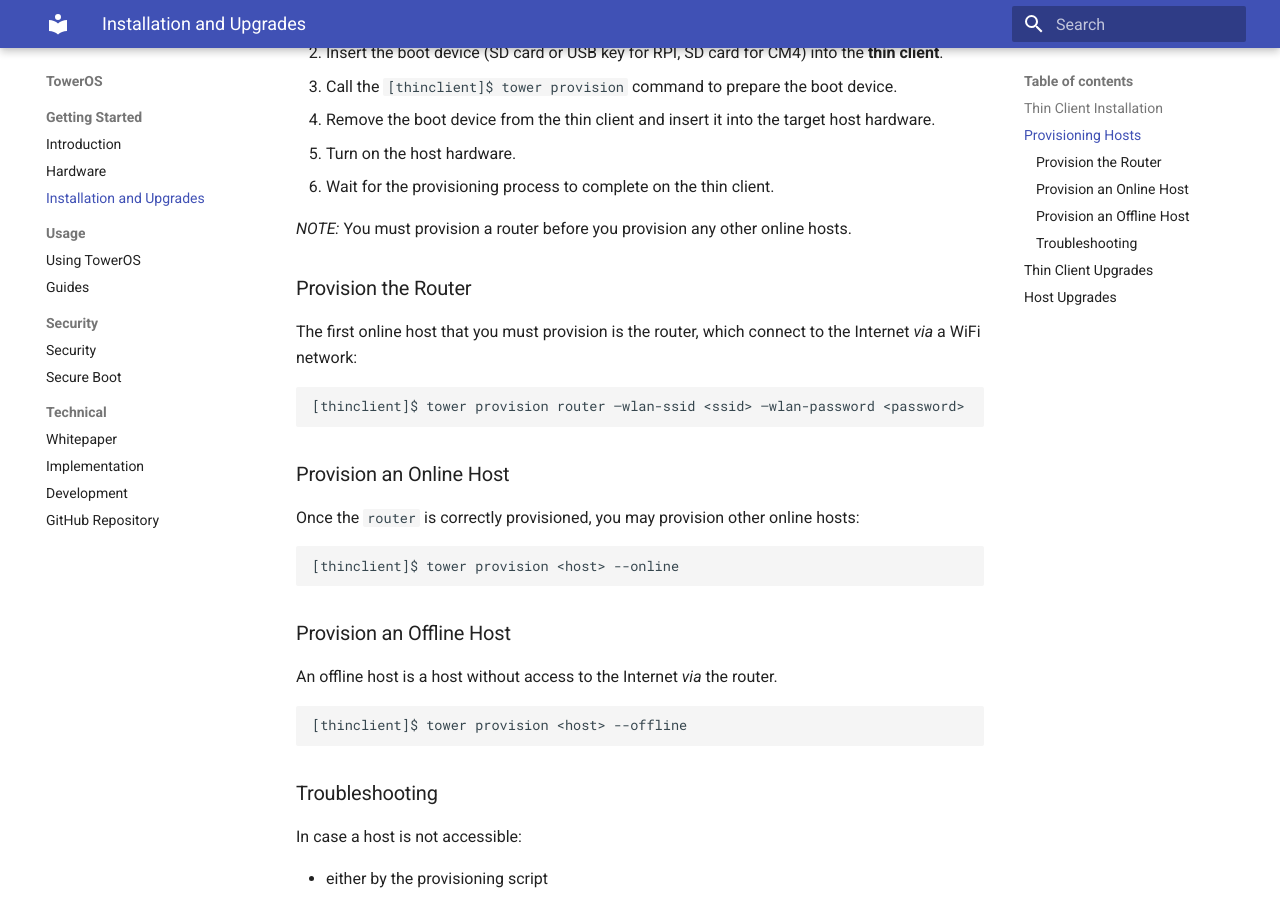
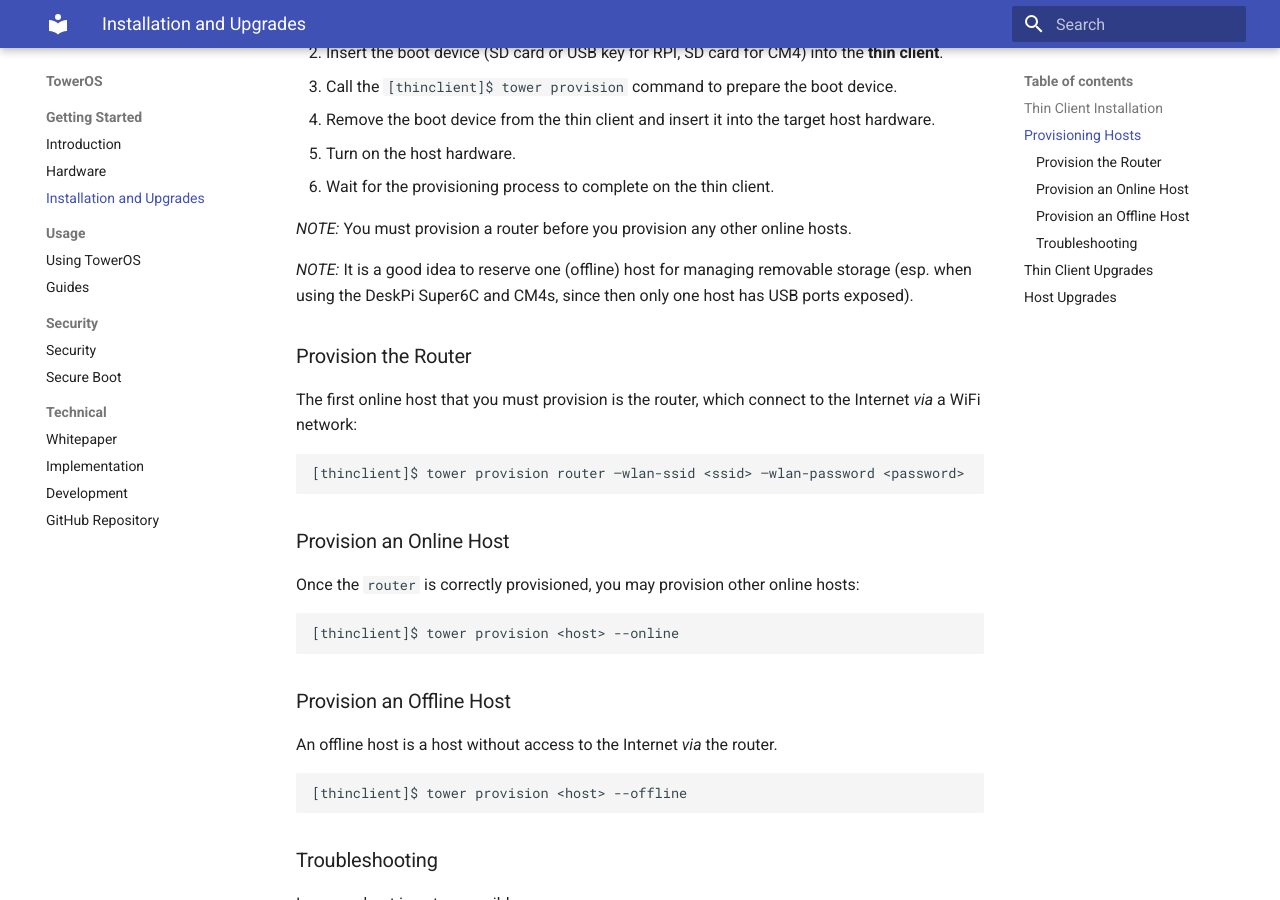
Before and after one commit to towercomputers/toweros, an MkDocs documentation site: the page built from docs/src/installation.md, in a window 1280 px wide and 900 px high, scrolled down 712 px. Built offline with MkDocs 1.6.1 and Material for MkDocs 9.7.7, drawn with Linux system fonts in a browser that asks for light colours.

Commit message:
Docs: Notes on USB Host

```diff
--- a/docs/src/installation.md
+++ b/docs/src/installation.md
@@ -21,6 +21,9 @@
 6. Wait for the provisioning process to complete on the thin client.
 
 *NOTE:* You must provision a router before you provision any other online hosts.
+
+*NOTE:* It is a good idea to reserve one (offline) host for managing removable storage (esp. when using the DeskPi Super6C and CM4s, since then only one host has USB ports exposed).
+
 
 ### Provision the Router
 The first online host that you must provision is the router, which connect to the Internet _via_ a WiFi network:
```
